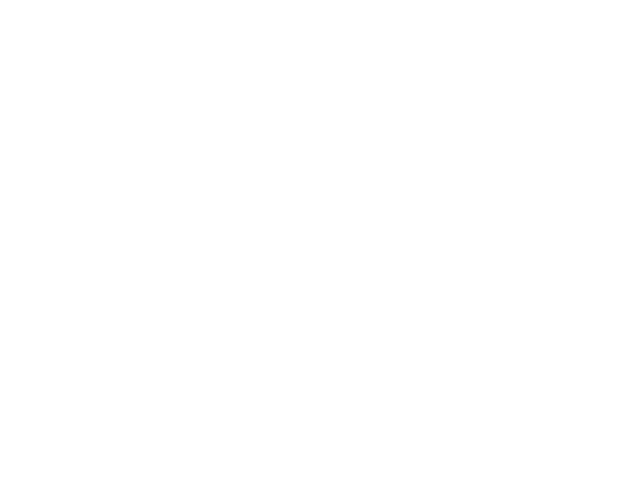
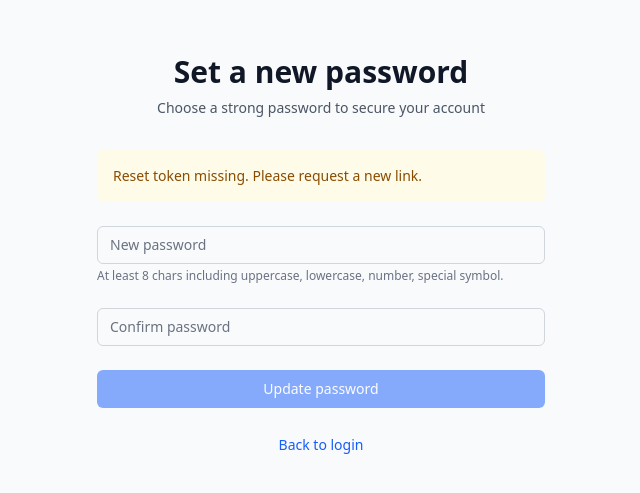
Before and after one commit to MadisoMelese/Warehouse_Supply_Tracker, a React app in the folder frontend/: page /reset-password in a window 1280 px wide. Before the commit this address had no page. Shown: the part 157-650 px from the top of the page, without its empty margins (319-959 px from the left). Built offline with nearby package versions, Linux system fonts and the light colour scheme; the HTML template or start-up script is replaced by a standard one.

Commit message:
password reset page added

```diff
--- a/frontend/src/App.jsx
+++ b/frontend/src/App.jsx
@@ -15,6 +15,8 @@ import Users from './pages/Users';
 import Categories from './pages/Categories';
 import Tracking from './pages/Tracking';
 import UserDetail from './pages/UserDetail';
+import ForgotPassword from './pages/ForgotPassword';
+import ResetPassword from './pages/ResetPassword';
 
 const AppRoutes = () => {
   const { user } = useAuth();
@@ -23,6 +25,8 @@ const AppRoutes = () => {
     <Routes>
       <Route path="/login" element={user ? <Navigate to="/dashboard" replace /> : <Login />} />
       <Route path="/register" element={user ? <Navigate to="/dashboard" replace /> : <Register />} />
+      <Route path="/forgot-password" element={user ? <Navigate to="/dashboard" replace /> : <ForgotPassword />} />
+      <Route path="/reset-password" element={user ? <Navigate to="/dashboard" replace /> : <ResetPassword />} />
       <Route
         path="/dashboard"
         element={
--- a/frontend/src/pages/Login.jsx
+++ b/frontend/src/pages/Login.jsx
@@ -77,6 +77,15 @@ const Login = () => {
             </div>
           </div>
 
+          <div className="flex items-center justify-between text-sm">
+            <Link
+              to="/forgot-password"
+              className="text-blue-600 hover:text-blue-500"
+            >
+              Forgot password?
+            </Link>
+          </div>
+
           <div>
             <button
               type="submit"
--- /dev/null
+++ b/frontend/src/pages/ResetPassword.jsx
@@ -0,0 +1,117 @@
+import { useState } from 'react';
+import { useLocation, Link, useNavigate } from 'react-router-dom';
+import { authAPI } from '../services/api';
+
+const passwordHint = 'At least 8 chars including uppercase, lowercase, number, special symbol.';
+
+const ResetPassword = () => {
+  const location = useLocation();
+  const navigate = useNavigate();
+  const params = new URLSearchParams(location.search);
+  const token = params.get('token');
+
+  const [password, setPassword] = useState('');
+  const [confirmPassword, setConfirmPassword] = useState('');
+  const [status, setStatus] = useState(null);
+  const [error, setError] = useState('');
+  const [loading, setLoading] = useState(false);
+
+  const handleSubmit = async (e) => {
+    e.preventDefault();
+    if (!token) {
+      setError('Reset link is missing or invalid.');
+      return;
+    }
+    if (password !== confirmPassword) {
+      setError('Passwords do not match');
+      return;
+    }
+    setLoading(true);
+    setError('');
+    setStatus(null);
+    try {
+      const response = await authAPI.resetPassword(token, password);
+      setStatus(response.data?.message || 'Password updated. You can sign in now.');
+      setTimeout(() => navigate('/login'), 2000);
+    } catch (err) {
+      setError(err.response?.data?.error || 'Failed to reset password');
+    } finally {
+      setLoading(false);
+    }
+  };
+
+  return (
+    <div className="min-h-screen flex items-center justify-center bg-gray-50 py-12 px-4 sm:px-6 lg:px-8">
+      <div className="max-w-md w-full space-y-8">
+        <div>
+          <h2 className="mt-6 text-center text-3xl font-extrabold text-gray-900">
+            Set a new password
+          </h2>
+          <p className="mt-2 text-center text-sm text-gray-600">
+            Choose a strong password to secure your account
+          </p>
+        </div>
+        <form className="mt-8 space-y-6" onSubmit={handleSubmit}>
+          {status && (
+            <div className="rounded-md bg-green-50 p-4 text-sm text-green-800">
+              {status}
+            </div>
+          )}
+          {error && (
+            <div className="rounded-md bg-red-50 p-4 text-sm text-red-800">
+              {error}
+            </div>
+          )}
+          {!token && (
+            <div className="rounded-md bg-yellow-50 p-4 text-sm text-yellow-800">
+              Reset token missing. Please request a new link.
+            </div>
+          )}
+          <div>
+            <label htmlFor="password" className="sr-only">
+              New password
+            </label>
+            <input
+              id="password"
+              type="password"
+              required
+              className="appearance-none rounded-md relative block w-full px-3 py-2 border border-gray-300 placeholder-gray-500 text-gray-900 focus:outline-none focus:ring-blue-500 focus:border-blue-500 sm:text-sm"
+              placeholder="New password"
+              value={password}
+              onChange={(e) => setPassword(e.target.value)}
+            />
+            <p className="mt-1 text-xs text-gray-500">{passwordHint}</p>
+          </div>
+          <div>
+            <label htmlFor="confirmPassword" className="sr-only">
+              Confirm password
+            </label>
+            <input
+              id="confirmPassword"
+              type="password"
+              required
+              className="appearance-none rounded-md relative block w-full px-3 py-2 border border-gray-300 placeholder-gray-500 text-gray-900 focus:outline-none focus:ring-blue-500 focus:border-blue-500 sm:text-sm"
+              placeholder="Confirm password"
+              value={confirmPassword}
+              onChange={(e) => setConfirmPassword(e.target.value)}
+            />
+          </div>
+          <button
+            type="submit"
+            disabled={loading || !token}
+            className="group relative w-full flex justify-center py-2 px-4 border border-transparent text-sm font-medium rounded-md text-white bg-blue-600 hover:bg-blue-700 focus:outline-none focus:ring-2 focus:ring-offset-2 focus:ring-blue-500 disabled:opacity-50 disabled:cursor-not-allowed"
+          >
+            {loading ? 'Updating...' : 'Update password'}
+          </button>
+          <div className="text-center">
+            <Link to="/login" className="text-sm text-blue-600 hover:text-blue-500">
+              Back to login
+            </Link>
+          </div>
+        </form>
+      </div>
+    </div>
+  );
+};
+
+export default ResetPassword;
--- a/frontend/src/services/api.js
+++ b/frontend/src/services/api.js
@@ -45,6 +45,8 @@ export const authAPI = {
   getUser: (id) => api.get(`/auth/users/${id}`),
   updateUser: (id, data) => api.put(`/auth/users/${id}`, data),
   deleteUser: (id) => api.delete(`/auth/users/${id}`),
+  requestPasswordReset: (email) => api.post('/auth/forgot-password', { email }),
+  resetPassword: (token, password) => api.post('/auth/reset-password', { token, password }),
 };
 
 // Categories API
```
